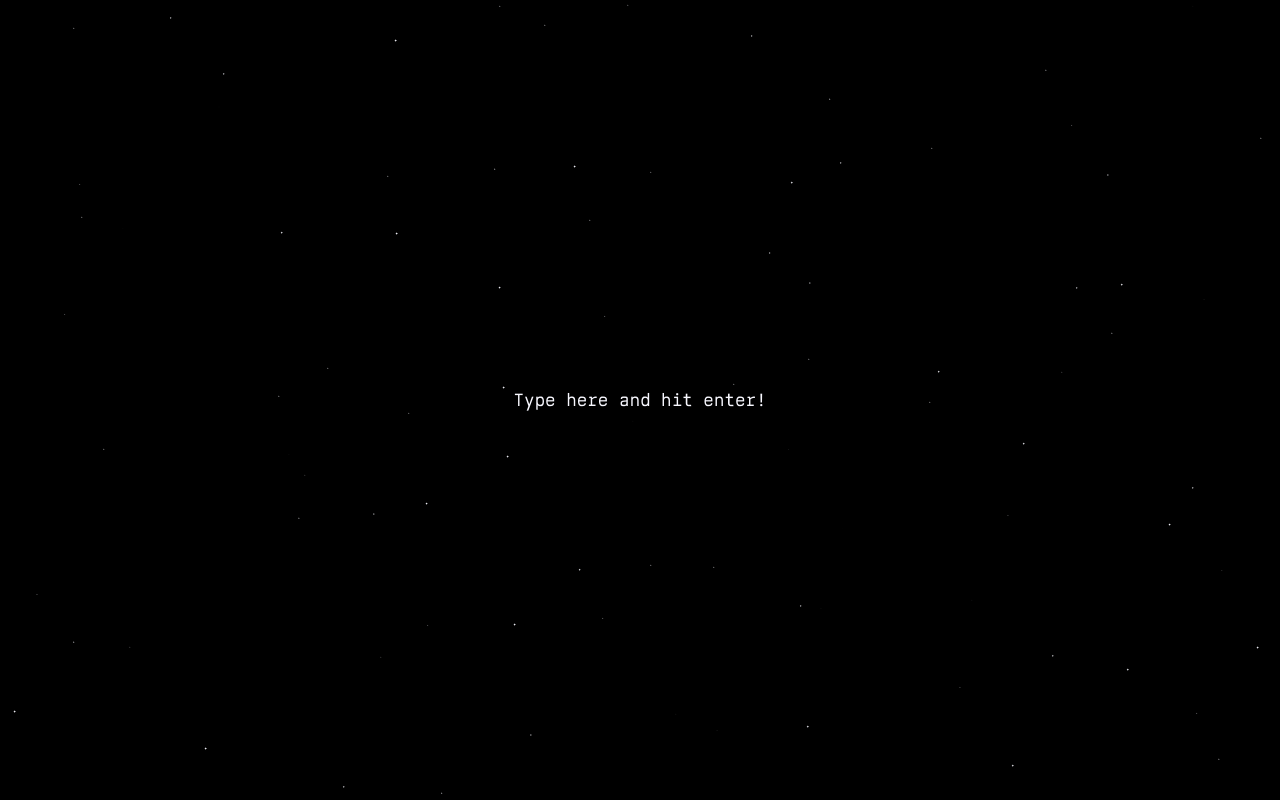
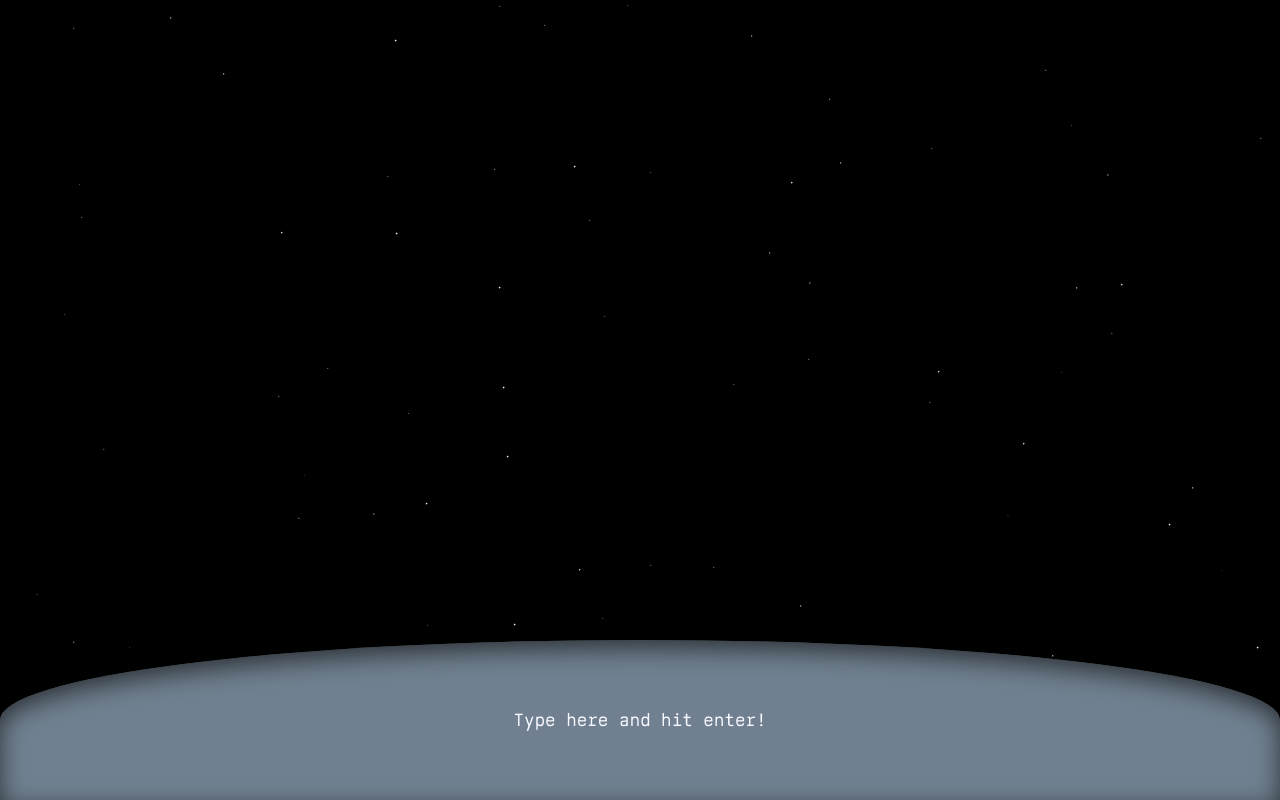
Before and after one commit to jinjiaho/holler-into-space, an Astro site: page / in a window 1280 px wide. Built offline with nearby package versions, Linux system fonts and the light colour scheme; Astro itself is replaced by a stand-in of ours.

Commit message:
Add dashboard

```diff
--- a/src/components/Holler.astro
+++ b/src/components/Holler.astro
@@ -6,11 +6,11 @@ export const FADE_DURATION = 15;
   @keyframes sendOff {
     0% {
       opacity: 1;
-      transform: translate(-50%, 0) scale(1);
+      transform: translate(0, 0) scale(1);
     }
     100% {
       opacity: 0;
-      transform: translate(-50%, -25vh) scale(0);
+      transform: translate(0, -30vh) scale(0);
     }
   }
 
@@ -20,12 +20,12 @@ export const FADE_DURATION = 15;
     position: absolute;
     top: 50%;
     left: 50%;
-    width: 90vw;
+    width: 100%;
+    height: 100%;
     transform: translate(-50%, -50%);
     text-align: center;
-    display: flex;
-    flex-direction: column;
-    justify-content: center;
+    display: grid;
+    grid-template-rows: 8fr 2fr;
   }
 
   .holler * {
@@ -34,21 +34,14 @@ export const FADE_DURATION = 15;
   }
 
   #holler-fade {
-    position: absolute;
-    top: 50%;
-    left: 50%;
-    width: 100%;
-    transform: translate(-50%, -50%);
     display: flex;
     flex-direction: column;
     align-items: center;
+    justify-content: end;
     text-align: center;
   }
 
   #holler-fade .hollered {
-    position: absolute;
-    top: -1rem;
-    left: 50%;
     width: 100%;
     transform-origin: center;
   }
@@ -56,6 +49,18 @@ export const FADE_DURATION = 15;
   #holler-fade .hollered.fading {
     animation: sendOff var(--duration) forwards;
     animation-timing-function: cubic-bezier(0.075, 0.82, 0.165, 1);
+  }
+
+  #holler-dashboard {
+    background-color: slategrey;
+    border-top-left-radius: 50%;
+    border-top-right-radius: 50%;
+    display: flex;
+    justify-content: center;
+    align-items: stretch;
+    flex-direction: column;
+    gap: 1rem;
+    box-shadow: inset 0px 8px 24px 0px rgba(15, 15, 15, 0.7);
   }
 
   #holler-input {
@@ -74,6 +79,7 @@ export const FADE_DURATION = 15;
 </style>
 <astro-holler class="holler" data-fade={FADE_DURATION}>
   <div id="holler-fade"></div>
+  <div id="holler-dashboard">
     <form id="holler-form">
       <input
         id="holler-input"
@@ -83,6 +89,7 @@ export const FADE_DURATION = 15;
         value="Type here and hit enter!"
       />
     </form>
+  </div>
 </astro-holler>
 <script>
   class Holler extends HTMLElement {
--- a/src/layouts/Layout.astro
+++ b/src/layouts/Layout.astro
@@ -28,7 +28,9 @@ const { title } = Astro.props;
       width: 100%;
       height: 100%;
       min-height: 100vh;
-      box-sizing: border-box;
+      box-sizing: content-box;
+      background-color: black;
+      overflow: hidden;
     }
   </style>
 </html>
--- a/src/pages/index.astro
+++ b/src/pages/index.astro
@@ -18,7 +18,7 @@ import Holler from "../components/Holler.astro";
   main {
     width: 100%;
     height: 100%;
-    position: fixed;
+    position: relative;
   }
 
   main * {
```
Lines whose indentation alone changed are shown as unchanged.
